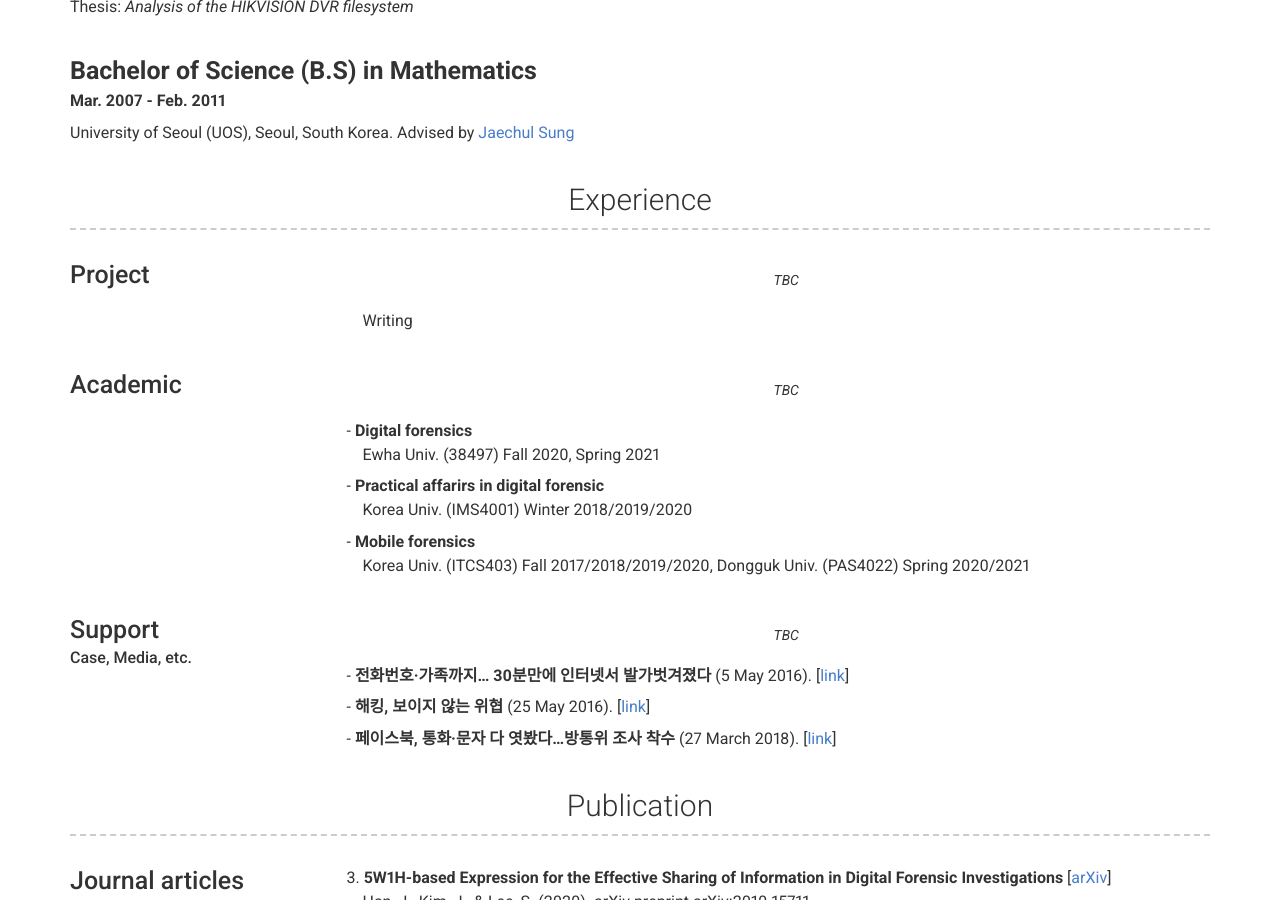
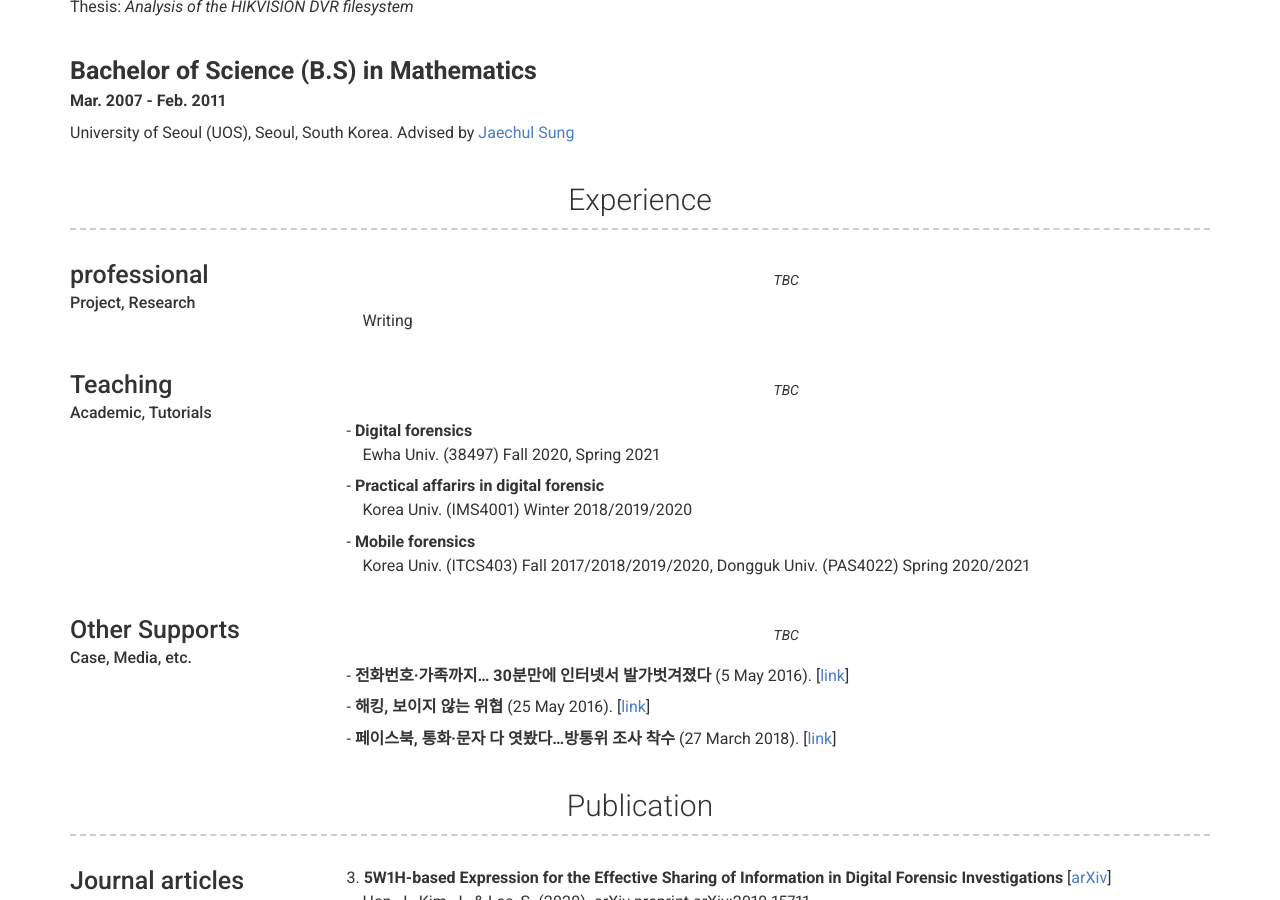
Before and after one commit to JaehyeokHan/jaehyeokhan.github.io, a Jekyll site: the page built from index.md, in a window 1280 px wide and 900 px high, scrolled down 1176 px. Built offline with Jekyll 4.4.1, drawn with Linux system fonts in a browser that asks for light colours; nearby versions of some CDN libraries.

Commit message:
Update _config.yml

```diff
--- a/_config.yml
+++ b/_config.yml
@@ -104,8 +104,8 @@ content:
     layout: list
     content:
       - layout: left
-        title: Project
-#       sub_title: Job title
+        title: professional
+        sub_title: Project, Research
 #       caption: Date Range (eg. November 2016 - present)
 #       link: Link to company (optional)
         quote: >
@@ -114,7 +114,8 @@ content:
           Writing
 
       - layout: left
-        title: Academic
+        title: Teaching
+        sub_title: Academic, Tutorials
         quote: >
           TBC
         description: | # this will include new lines to allow paragraphs
@@ -123,7 +124,7 @@ content:
           <p style="text-indent: -1em;">- <b>Mobile forensics</b><br> Korea Univ. (ITCS403) Fall 2017/2018/2019/2020, Dongguk Univ. (PAS4022) Spring 2020/2021</p>
 
       - layout: left
-        title: Support
+        title: Other Supports
         sub_title: Case, Media, etc.
         quote: >
           TBC
```
